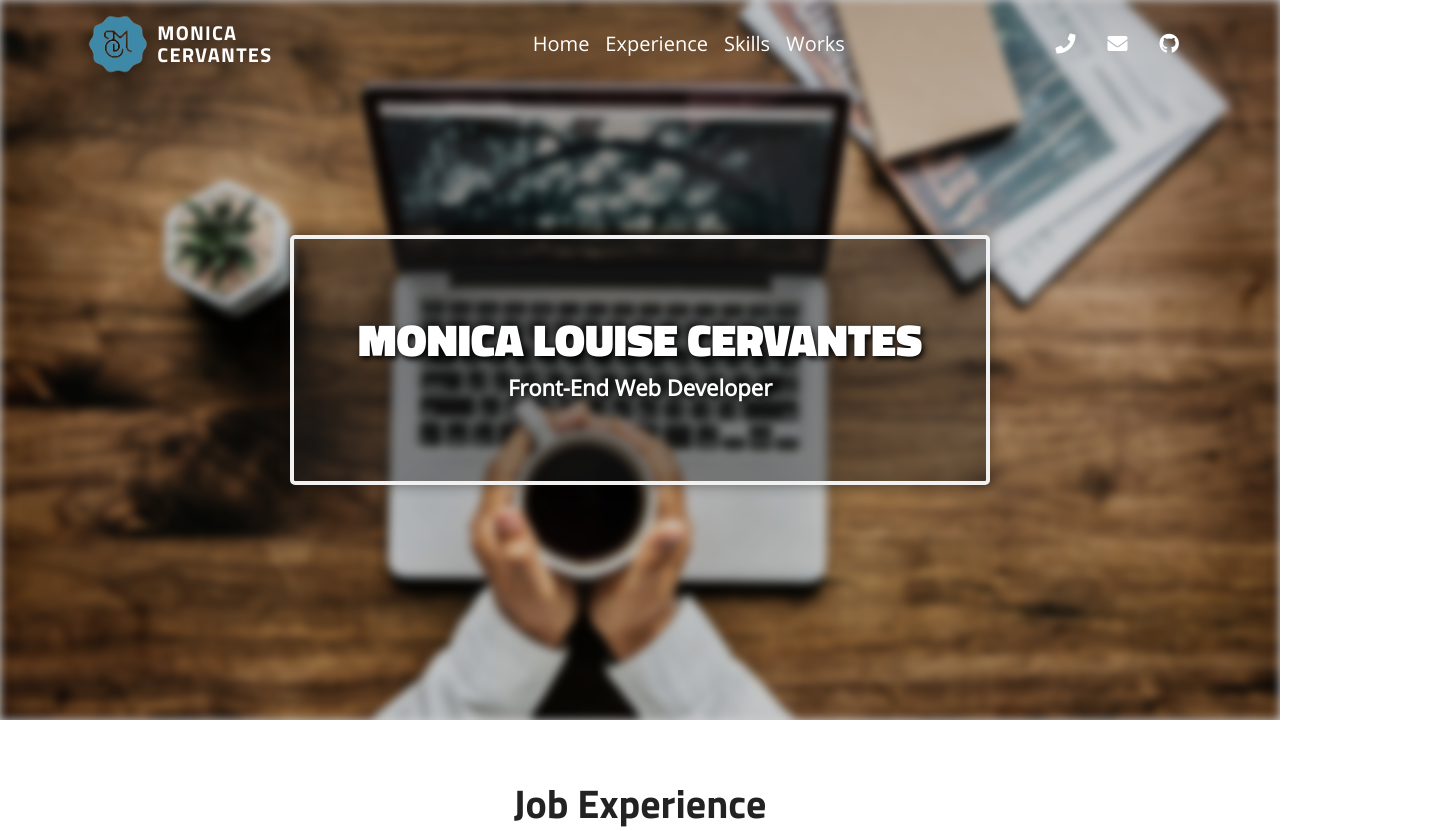
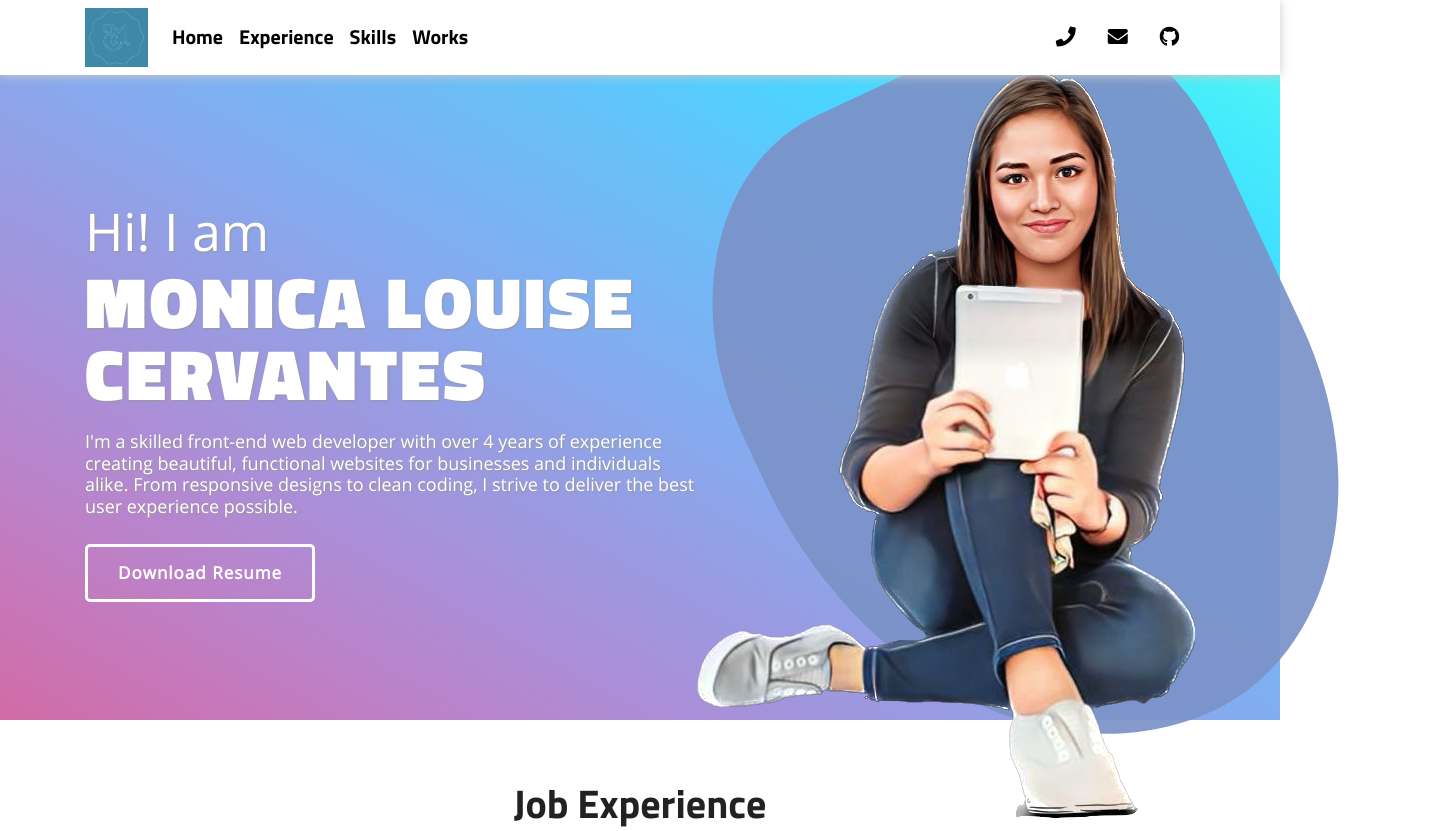
Before and after one commit to monica-cervantes/monica-cervantes, a website: page src/index.html in a window 1280 px wide. Shown: the top 831 px of the page, 1434 px wide, since content can reach past the window. Drawn offline with Linux system fonts and the light colour scheme; files whose address does not match are found by name; a web font is replaced by a local one.

Commit message:
new banner

```diff
--- a/src/index.html
+++ b/src/index.html
@@ -38,10 +38,10 @@
       <div class="container">
         <a href="#" class="navbar-brand">
           <img src="assets/images/logo.png" class="img-fluid logo-brand" alt="">
-          <p class="mb-0 name">MONICA CERVANTES</p>
+          <!-- <p class="mb-0 name">MONICA CERVANTES</p> -->
         </a>
         <div class="navbar-collapse" id="navbarSupportedContent">
-          <ul class="navbar-nav mr-auto ml-auto">
+          <ul class="navbar-nav mr-auto">
             <li class="nav-item active">
               <a href="#" class="nav-link">
                 Home
@@ -81,11 +81,17 @@
 
   <main class="home">
     <div class="section-banner">
-      <div class="bg-holder" style="background-image: url(assets/images/bg-banner.jpg)"></div>
+      <!-- <div class="bg-holder" style="background-image: url(assets/images/bg-banner.jpg)"></div> -->
       <div class="container">
-        <div class="content-wrapper revealOnScroll animated fadeInUp">
+        <div class="content-wrapper revealOnScroll animated fadeInLeft delay-1s">
+          <h2 class="intro-text">Hi! I am</h2>
           <h1 class="heading">MONICA LOUISE CERVANTES</h1>
-          <h3 class="subheading">Front-End Web Developer</h3>
+          <h3 class="subheading">I'm a skilled front-end web developer with over 4 years of experience creating beautiful, functional websites for businesses and individuals alike. From responsive designs to clean coding, I strive to deliver the best user experience possible.</h3>
+          <!-- <a href="#" class="btn btn-wtransparent" target="_blank">View Timeline</a> -->
+          <a href="./assets/monica louise cervantes.pdf" class="btn btn-wtransparent">Download Resume</a>
+        </div>
+        <div class="img-wrapper">
+          <img src="assets/images/my-pic.PNG" alt="" class="my-pic">
         </div>
       </div>
     </div>
@@ -109,13 +115,13 @@
             </div>
           </div>
           <div class="col-custom">
-            <div class="job job-details revealOnScroll right">
+            <div class="job job-details revealOnScroll right delay-1s">
               <div class="wrapper">
                 <h2 class="job-heading">2017 <span>Front-End Web Developer </span></h2>
                 <p class="job-summary">Build websites using various technologies like Wordpress and ReactJS</p>
               </div>
             </div>
-            <div class="job job-logo revealOnScroll left">
+            <div class="job job-logo revealOnScroll left delay-1s">
               <div class="logo-holder">
                 <img src="assets/images/fullstack.png" class="img-fluid" alt="">
                 <h2 class="company-name">Fullstack HQ Inc.</h2>
@@ -123,13 +129,13 @@
             </div>
           </div>
           <div class="col-custom">
-            <div class="job job-details revealOnScroll left">
+            <div class="job job-details revealOnScroll left delay-2s">
               <div class="wrapper">
                 <h2 class="job-heading">2019 <span>Web Developer Trainer</span></h2>
                 <p class="job-summary">Help them familiarize and apply coding standards and techniques</p>
               </div>
             </div>
-            <div class="job job-logo revealOnScroll right">
+            <div class="job job-logo revealOnScroll right delay-2s">
               <div class="logo-holder">
                 <img src="assets/images/fullstack.png" class="img-fluid" alt="">
                 <h2 class="company-name">Fullstack HQ Inc.</h2>
@@ -137,13 +143,13 @@
             </div>
           </div>
           <div class="col-custom">
-            <div class="job job-details revealOnScroll right">
+            <div class="job job-details revealOnScroll right delay-3s">
               <div class="wrapper">
                 <h2 class="job-heading">2020 <span>Office Staff</span></h2>
                 <p class="job-summary">Carry out clerical duties</p>
               </div>
             </div>
-            <div class="job job-logo revealOnScroll left">
+            <div class="job job-logo revealOnScroll left delay-3s">
               <div class="logo-holder">
                 <img src="assets/images/shell.png" class="img-fluid" alt="">
                 <h2 class="company-name">Shell Guagua</h2>
@@ -151,33 +157,18 @@
             </div>
           </div>
           <div class="col-custom">
-            <div class="job job-details revealOnScroll left">
+            <div class="job job-details revealOnScroll left delay-4s">
               <div class="wrapper">
                 <h2 class="job-heading">2022 <span> Front-End Web Developer</span></h2>
                 <p class="job-summary">Help US client to build websites for their customers.</p>
               </div>
             </div>
-            <div class="job job-logo revealOnScroll right">
+            <div class="job job-logo revealOnScroll right delay-4s">
               <div class="logo-holder">
                 <img src="assets/images/clarkoutsourcing.png" class="img-fluid" alt="">
                 <h2 class="company-name">Clark Outsourcing</h2>
               </div>
             </div>
-          </div>
-        </div>
-      </div>
-    </div>
-
-    <div class="section-portfolio section-resume">
-      <div class="container">
-        <div class="row-custom">
-          <div class="col-custom revealOnScroll left">
-            <h2 class="title">What's Next?</h2>
-            <h4>You could be my next journey...</h4>
-            <a href="./assets/monica louise cervantes.pdf" class="btn btn-white">Download Resume</a>
-          </div>
-          <div class="col-custom revealOnScroll right">
-            <img src="./assets/images/img-resume.JPG" alt="">
           </div>
         </div>
       </div>
@@ -287,6 +278,21 @@
         </div>
       </div>
     </div>
+
+    <!-- <div class="section-portfolio section-resume">
+      <div class="container">
+        <div class="row-custom">
+          <div class="col-custom revealOnScroll left">
+            <h2 class="title">What's Next?</h2>
+            <h4>You could be my next journey...</h4>
+            <a href="./assets/monica louise cervantes.pdf" class="btn btn-white">Download Resume</a>
+          </div>
+          <div class="col-custom revealOnScroll right">
+            <img src="./assets/images/img-resume.JPG" alt="">
+          </div>
+        </div>
+      </div>
+    </div> -->
   </main>
 
   <footer>
--- a/src/styles/base/_typography.scss
+++ b/src/styles/base/_typography.scss
@@ -8,14 +8,20 @@ body {
   font: normal 125% / 1.4 $text-font-stack;
 }
 
+.intro-text {
+  font-size: 52px;
+  line-height: 1;
+}
+
 .heading {
   font-family: $font-titillium-web-black;
-  font-size: 45px;
+  font-size: 72px;
+  letter-spacing: 3px;
+  line-height: 1;
 }
 
 .subheading {
-  font-size: 22px;
-  font-weight: bold;
+  font-size: 18px;
 }
 
 .title {
--- a/src/styles/components/_buttons.scss
+++ b/src/styles/components/_buttons.scss
@@ -10,6 +10,7 @@
   font-size: 17px;
   font-weight: bold;
   letter-spacing: 1px;
+  text-shadow: none;
 
   border: 3px solid $brand-color;
   border-radius: 5px;
@@ -56,6 +57,20 @@
   }
 }
 
+.btn-wtransparent {
+  @extend .btn-transparent;
+
+  color: $white;
+
+  border-color: $white;
+
+  @include on-event() {
+    color: $brand-color;
+
+    background-color: $white;
+  }
+}
+
 @include respond-to(md-down) {
   .btn {
     padding: 10px 18px;
--- a/src/styles/layout/_header.scss
+++ b/src/styles/layout/_header.scss
@@ -11,13 +11,14 @@ header {
   right: 0;
   z-index: 9999;
 
-  background: transparent;
+  // background: transparent;
+  background: $white;
+  box-shadow: 0 1px 10px $box-shadow;
 
   transition: all .2s ease-in-out;
 
   &.scrolled {
     background: $white;
-    box-shadow: 0 1px 10px $box-shadow;
 
     .navbar-brand,
     .nav-link {
@@ -34,24 +35,30 @@ header {
   .navbar-brand {
     display: flex;
     align-items: center;
-    max-width: 237px;
+    padding: 0;
+    // max-width: 237px;
 
     font-family: $font-titillium-web-bold;
     letter-spacing: 1.2px;
     line-height: 1.1;
-    color: white;
+    // color: white;
+    color: $black;
     white-space: normal;
+
+    background: $brand-color;
 
     transition: all .1s ease-in-out;
   }
 
   .logo-brand {
-    width: 28%;
-    margin-right: 6px;
+    width: 63px;
+    margin-right: 0;
   }
 
   .nav-link {
-    color: $white;
+    // color: white;
+    color: $black;
+    font-family: $font-titillium-web-bold;
 
     @include on-event() {
       color: $brand-color;
@@ -60,6 +67,11 @@ header {
 
   .socials {
     display: flex;
+
+    .nav-link {
+      padding: 0;
+      margin: 0.5rem 1rem;
+    }
   }
 }
 
--- a/src/styles/pages/_home.scss
+++ b/src/styles/pages/_home.scss
@@ -11,34 +11,41 @@
     position: relative;
     z-index: 1;
 
-    &:before {
-      content: '';
+    background-image: radial-gradient(circle, #051937, #113253, #1e4d70, #2d6b8c, #3e89a8);
 
-      position: absolute;
-      top: 0;
-      left: 0;
-      bottom: 0;
-      right: 0;
+    background-image: radial-gradient(circle, #377690, #316d86, #2b637c, #265a73, #205169, #1e4b62, #1b465c, #194055, #1a3c50, #1a384b, #1a3446, #1a3041);
 
-      background-color: rgba(0,0,0,.2);
-    }
+    background-image: linear-gradient(to right top, #d16ba5, #c777b9, #ba83ca, #aa8fd8, #9a9ae1, #8aa7ec, #79b3f4, #69bff8, #52cffe, #41dfff, #46eefa, #5ffbf1);
 
-    .bg-holder {
-      content: '';
 
-      position: absolute;
-      top: 0;
-      left: 0;
-      bottom: 0;
-      right: 0;
-      z-index: -1;
+    // &:before {
+    //   content: '';
 
-      background-position: center;
-      background-size: cover;
+    //   position: absolute;
+    //   top: 0;
+    //   left: 0;
+    //   bottom: 0;
+    //   right: 0;
 
-      filter: blur(5px);
-      -webkit-filter: blur(5px);
-    }
+    //   background-color: rgba(0,0,0,.2);
+    // }
+
+    // .bg-holder {
+    //   content: '';
+
+    //   position: absolute;
+    //   top: 0;
+    //   left: 0;
+    //   bottom: 0;
+    //   right: 0;
+    //   z-index: -1;
+
+    //   background-position: center;
+    //   background-size: cover;
+
+    //   filter: blur(5px);
+    //   -webkit-filter: blur(5px);
+    // }
 
     .container {
       display: flex;
@@ -54,17 +61,52 @@
       display: flex;
       flex-direction: column;
       justify-content: center;
-      align-content: center;
-      padding: 73px 64px;
+      align-items: flex-start;
+      padding: 0;
+      padding-top: 87px;
 
       color: $white;
-      text-align: center;
-      text-shadow: 2px 3px 6px $black;
+      text-align: left;
+      text-shadow: 1px 1px 2px $mid-grey;
 
-      background-color: rgba(30, 30, 30, .4);
-      border: 4px solid $beluga;
-      border-radius: 5px;
-      box-shadow: 0 0 14px rgba(0, 0, 0, .41);
+      // background-color: rgba(30, 30, 30, .4);
+      // border: 4px solid $beluga;
+      // border-radius: 5px;
+      // box-shadow: 0 0 14px rgba(0, 0, 0, .41);
+    }
+
+    .heading {
+      margin-bottom: 22px;
+    }
+
+    .subheading {
+      margin-bottom: 27px;
+    }
+
+    .img-wrapper {
+      position: relative;
+      bottom: -85px;
+
+      &:before {
+        content: '';
+        position: absolute;
+        left: 61px;
+        top: -21px;
+        z-index: -1;
+
+        width: 553px;
+        height: 707px;
+
+        background-color: rgb(212 221 225 / 19%);
+        background-color: rgb(123 147 201 / 93%);
+        border-radius: 54% 40% 65% 83%;
+
+        transform: rotate(-25deg);
+      }
+
+      .my-pic {
+        top: 90px;
+      }
     }
   }
 
@@ -77,7 +119,7 @@
     position: relative;
     z-index: 2;
 
-    background-color: #fff;
+    // background-color: #fff;
 
     &:before {
       content: '';
```
Also changed, not shown: src/assets/images/logo-w-name.jpg, src/assets/images/my-pic.PNG (added), src/styles/main.css, src/styles/main.min.css, 3 other files.
